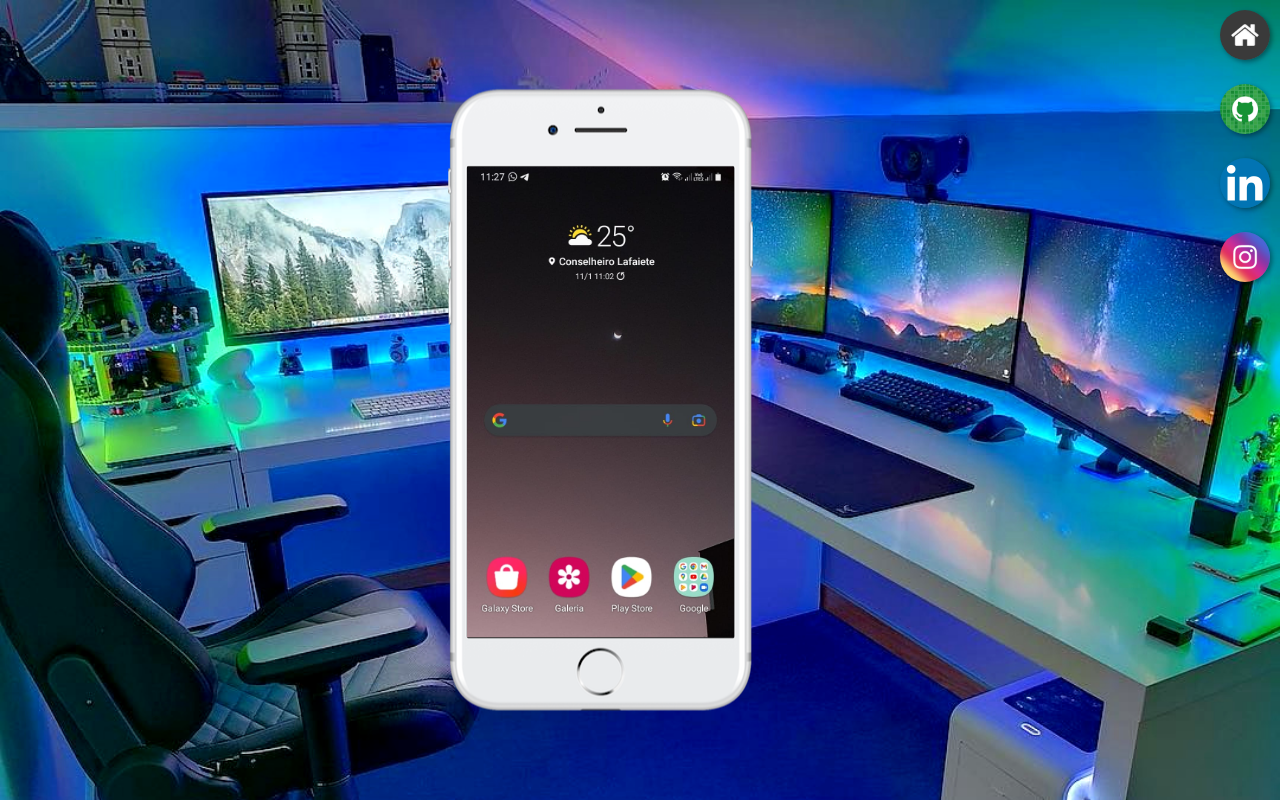
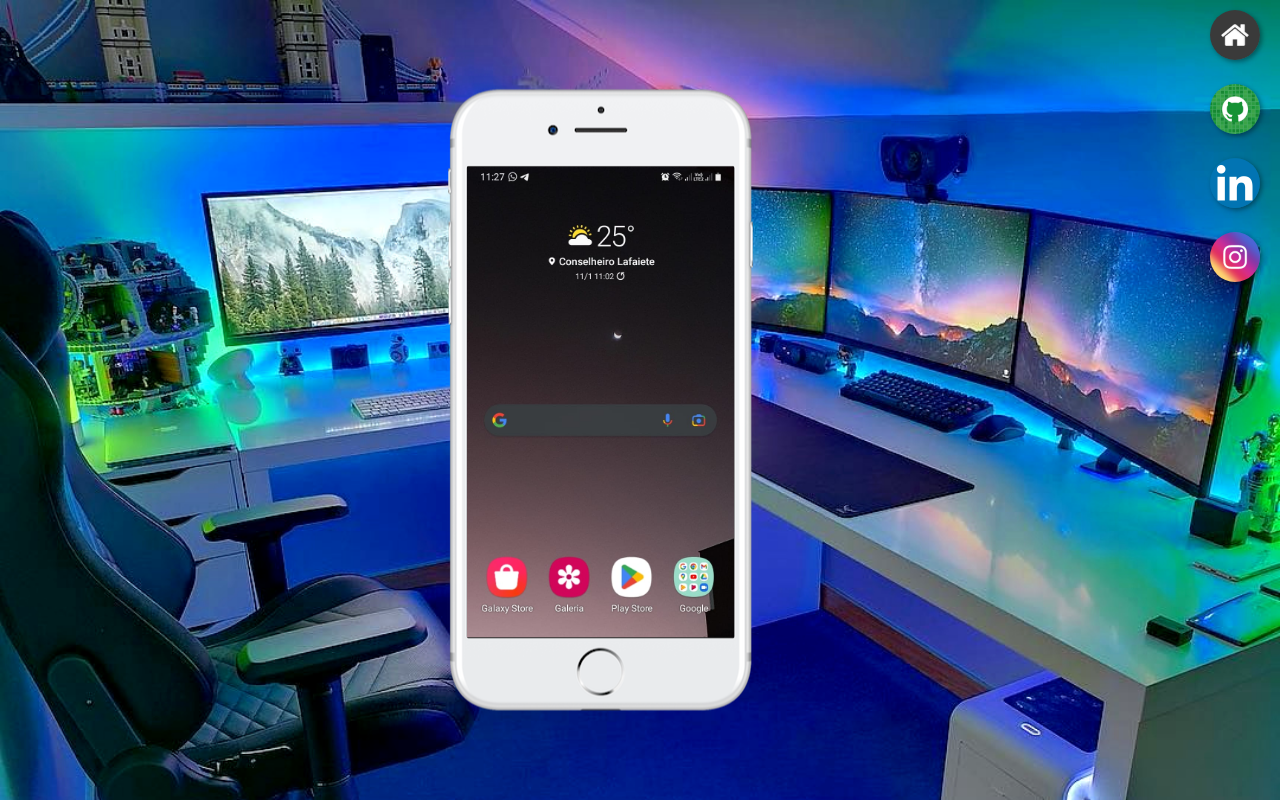
Before and after one commit to HigorAzvedo/redes-sociais, a plain HTML site: page index.html in a window 1280 px wide. Drawn offline with Linux system fonts and the light colour scheme.

Commit message:
nova atualização

```diff
--- a/estilos/style.css
+++ b/estilos/style.css
@@ -50,7 +50,7 @@ section#redes-sociais{
 
 section#redes-sociais img {
     width: 50px;
-    margin: 10px;
+    margin: 10px 20px;
     border-radius: 50%;
     box-shadow: 2px 2px 5px rgb(0, 0, 0, 0.400);
     box-sizing: border-box;
@@ -66,5 +66,5 @@ section#redes-sociais img:hover{
 }
 
 section#redes-sociais a{
-    width: 70px;
+    width: 50px;
 }
```
